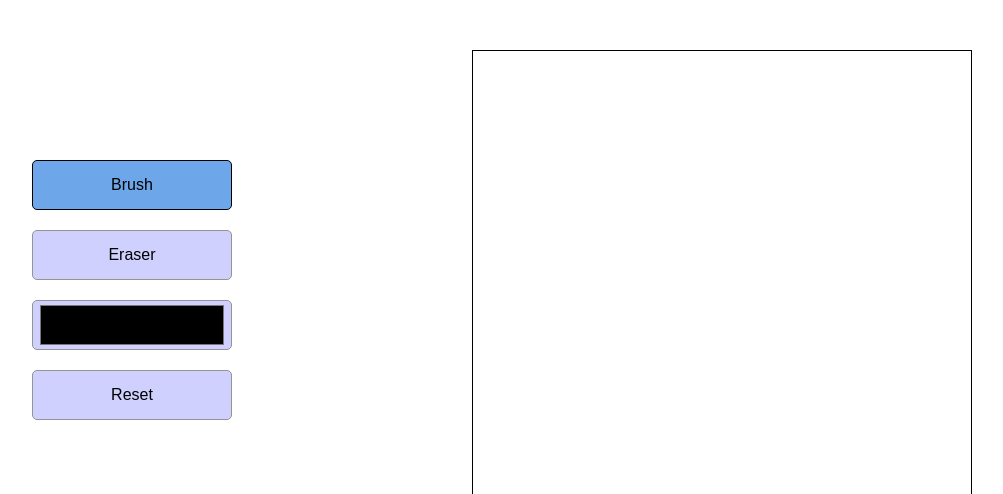
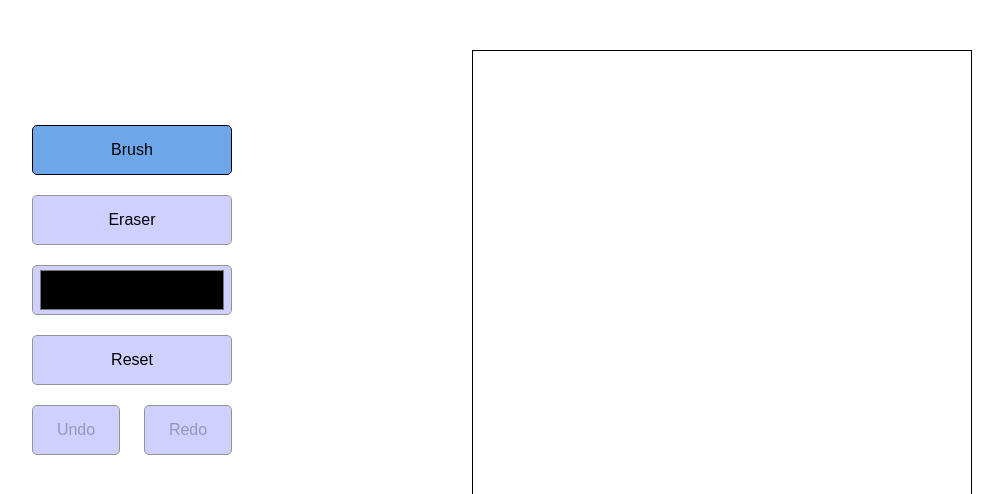
Before and after one commit to melk0sha/graphical-editor-test-task, a React (Create React App) app: page / in a window 1280 px wide. Shown: the top 494 px of the page, without its empty margins (138-1141 px from the left). Built offline with nearby package versions, Linux system fonts and the light colour scheme.

Commit message:
feat: add implementation of redo and undo with snapshots of canvas

```diff
--- a/src/App.js
+++ b/src/App.js
@@ -3,28 +3,59 @@ import Canvas from "./components/Canvas";
 import Tool from "./components/Tool";
 import ColorChanger from "./components/ColorChanger";
 import CanvasReset from "./components/CanvasReset";
+import History from "./components/History";
 import onBrush from "./utils/onBrush";
 import onErase from "./utils/onErase";
-import { CANVAS_RESOLUTION, TOOLS } from "./resources/constants";
+import { CANVAS_RESOLUTION, TOOLS, EVENTS } from "./resources/constants";
 import "./index.scss";
 
 class App extends Component {
   state = {
     canvasSettings: { canvas: {}, ctx: {}, canvasResolution: {} },
     toolSettings: { currentTool: TOOLS.BRUSH, currentColor: "#000000" },
+    history: {
+      undo: [],
+      redo: [],
+    },
   };
 
   componentDidMount() {
-    const canvasElement = document.getElementById("canvas");
+    const canvas = document.getElementById("canvas");
+    const ctx = canvas.getContext("2d");
+    const canvasSettings = {
+      canvas,
+      ctx,
+      canvasResolution: CANVAS_RESOLUTION.RES_512,
+    };
+
+    const firstSnapshot = ctx.getImageData(
+      0,
+      0,
+      canvasSettings.canvasResolution.width,
+      canvasSettings.canvasResolution.height
+    );
 
     this.setState({
-      canvasSettings: {
-        canvas: canvasElement,
-        ctx: canvasElement.getContext("2d"),
-        canvasResolution: CANVAS_RESOLUTION.RES_512,
-      },
+      canvasSettings,
+      history: { undo: [firstSnapshot], redo: [] },
     });
   }
+
+  getHistorySnapshot = ({ ctx, canvasResolution }) => {
+    const {
+      history: { undo, redo },
+    } = this.state;
+    const newSnapshot = ctx.getImageData(
+      0,
+      0,
+      canvasResolution.width,
+      canvasResolution.height
+    );
+
+    undo.push(newSnapshot);
+
+    this.setState({ history: { undo, redo: redo.length ? [] : redo } });
+  };
 
   onToolAction = (e) => {
     const {
@@ -40,6 +71,10 @@ class App extends Component {
       case TOOLS.ERASER:
         onErase(e, canvasSettings);
         break;
+    }
+
+    if (e.type === EVENTS.ONMOUSEUP) {
+      this.getHistorySnapshot(canvasSettings);
     }
   };
 
@@ -57,10 +92,11 @@ class App extends Component {
 
   onCanvasReset = () => {
     const {
-      canvasSettings: { canvas, ctx },
+      canvasSettings: { ctx, canvasResolution },
     } = this.state;
 
-    ctx.clearRect(0, 0, canvas.width, canvas.height);
+    ctx.clearRect(0, 0, canvasResolution.width, canvasResolution.height);
+    this.getHistorySnapshot({ ctx, canvasResolution });
   };
 
   onColorChange = ({ target: { value: currentColor } }) => {
@@ -75,11 +111,42 @@ class App extends Component {
     });
   };
 
+  onUndoRedo = ({ target: { textContent: currentAction } }) => {
+    const {
+      history: { undo, redo },
+      canvasSettings: { ctx },
+    } = this.state;
+
+    switch (currentAction) {
+      case TOOLS.UNDO:
+        redo.push(undo.pop());
+        const undoSnapshot = undo[undo.length - 1];
+        ctx.putImageData(undoSnapshot, 0, 0);
+        break;
+      case TOOLS.REDO:
+        const redoSnapshot = redo.pop();
+        undo.push(redoSnapshot);
+        ctx.putImageData(redoSnapshot, 0, 0);
+        break;
+      default:
+        break;
+    }
+
+    this.setState({ history: { undo, redo } });
+  };
+
   render() {
-    const { onToolAction, onToolChange, onCanvasReset, onColorChange } = this;
+    const {
+      onToolAction,
+      onToolChange,
+      onCanvasReset,
+      onColorChange,
+      onUndoRedo,
+    } = this;
     const {
       canvasSettings: { canvasResolution },
       toolSettings: { currentTool },
+      history,
     } = this.state;
 
     return (
@@ -97,6 +164,18 @@ class App extends Component {
           />
           <ColorChanger onColorChange={onColorChange} />
           <CanvasReset onCanvasReset={onCanvasReset} />
+          <div className="history">
+            <History
+              type={TOOLS.UNDO}
+              onUndoRedo={onUndoRedo}
+              history={history}
+            />
+            <History
+              type={TOOLS.REDO}
+              onUndoRedo={onUndoRedo}
+              history={history}
+            />
+          </div>
         </div>
         <Canvas
           canvasResolution={canvasResolution}
--- a/src/index.scss
+++ b/src/index.scss
@@ -27,6 +27,7 @@ body {
   align-items: center;
   width: 200px;
   height: 50px;
+  font-size: 1rem;
   border: 1px solid #949494;
   border-radius: 5px;
   background-color: #d0d0ff;
@@ -37,6 +38,7 @@ body {
 .tools_tool:hover {
   background-color: #a4b9f0;
 }
+
 .tools_tool:active {
   background-color: #8aa1cc;
 }
```
